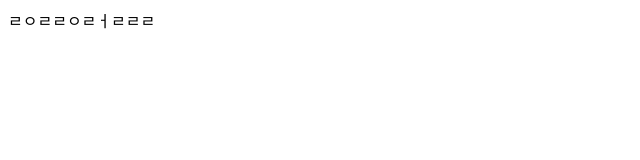
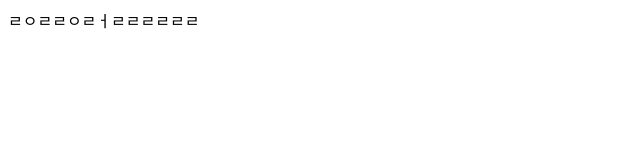
Before and after one commit to solm0/fdfdf, a plain HTML site: page index.html in a window 1280 px wide. Shown: the full height of the page, 0-640 px from the left. Drawn offline with Linux system fonts and the light colour scheme.

Commit message:
Update index.html

```diff
--- a/index.html
+++ b/index.html
@@ -6,6 +6,6 @@
   <title>Documentfdfdfd</title>
 </head>
 <body>
-  ㄹㅇㄹㄹㅇㄹㅓㄹㄹㄹ
+  ㄹㅇㄹㄹㅇㄹㅓㄹㄹㄹㄹㄹㄹ
 </body>
 </html>
```
